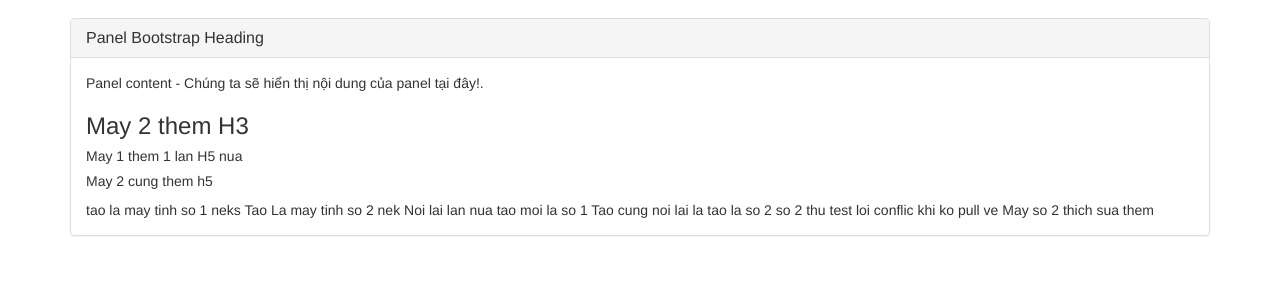
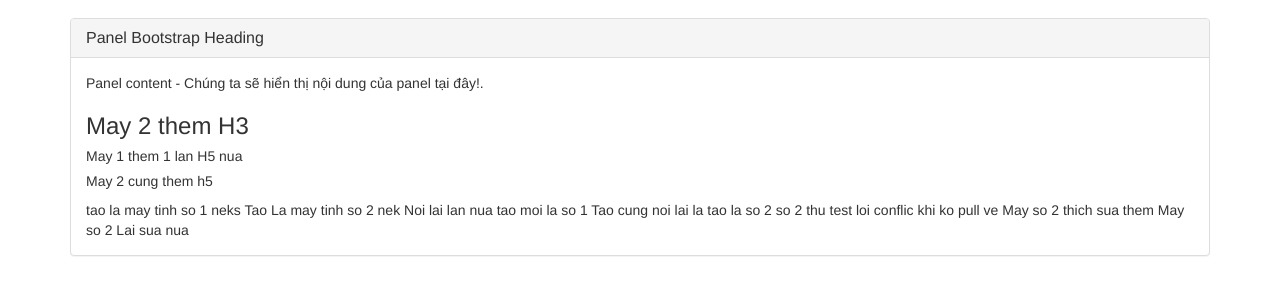
Before and after one commit to anquangvinh/MyTeam, a plain HTML site: page project/index.html in a window 1280 px wide. Shown: the part 74-368 px from the top of the page. Drawn offline with Linux system fonts and the light colour scheme.

Commit message:
May so 2 lai sua nua

```diff
--- a/project/index.html
+++ b/project/index.html
@@ -75,6 +75,7 @@
 Tao cung noi lai la tao la so 2
 so 2 thu test loi conflic khi ko pull ve
 May so 2 thich sua them
+May so 2 Lai sua nua
 
 				</div>
 			</div>
```
